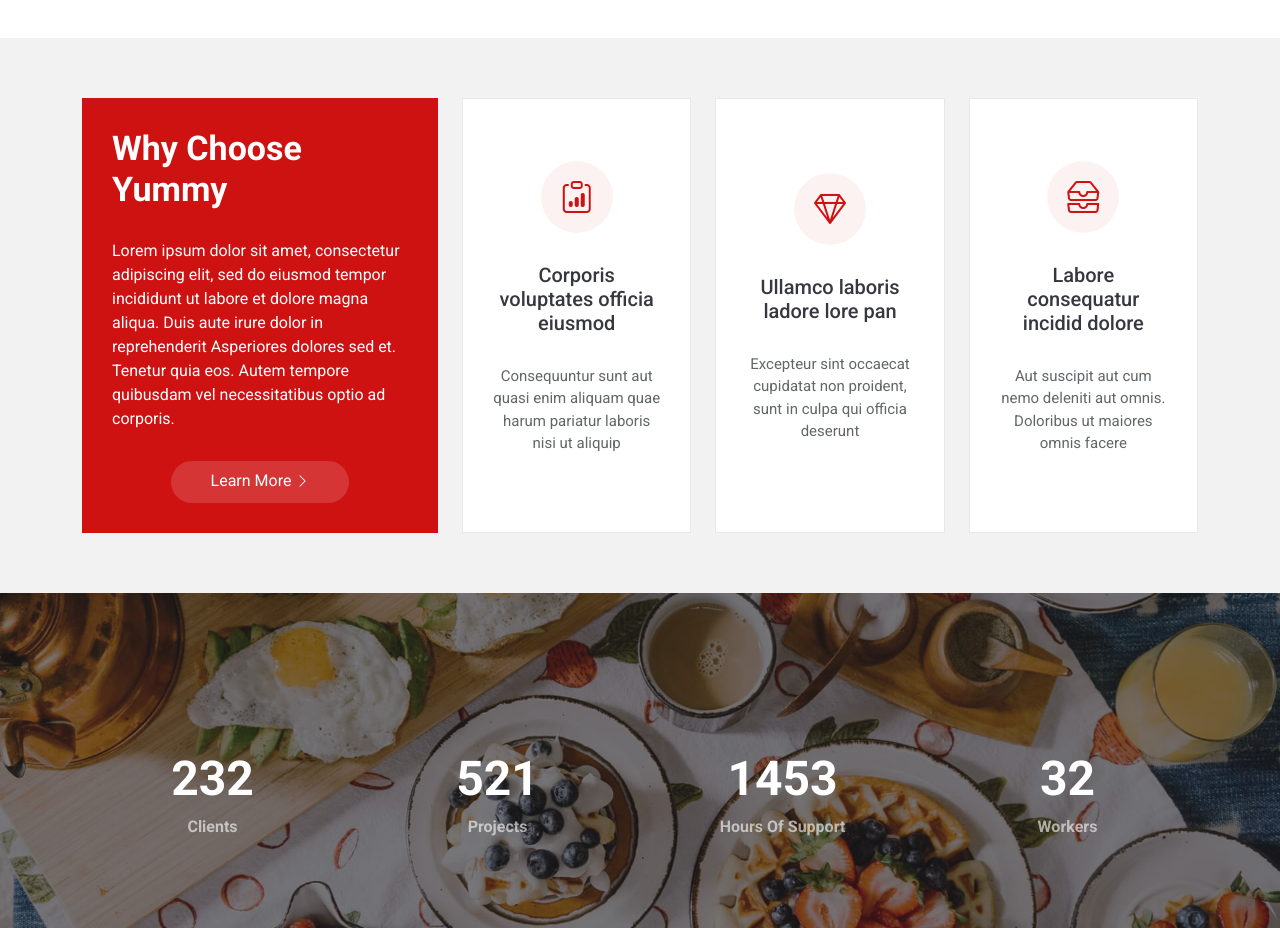
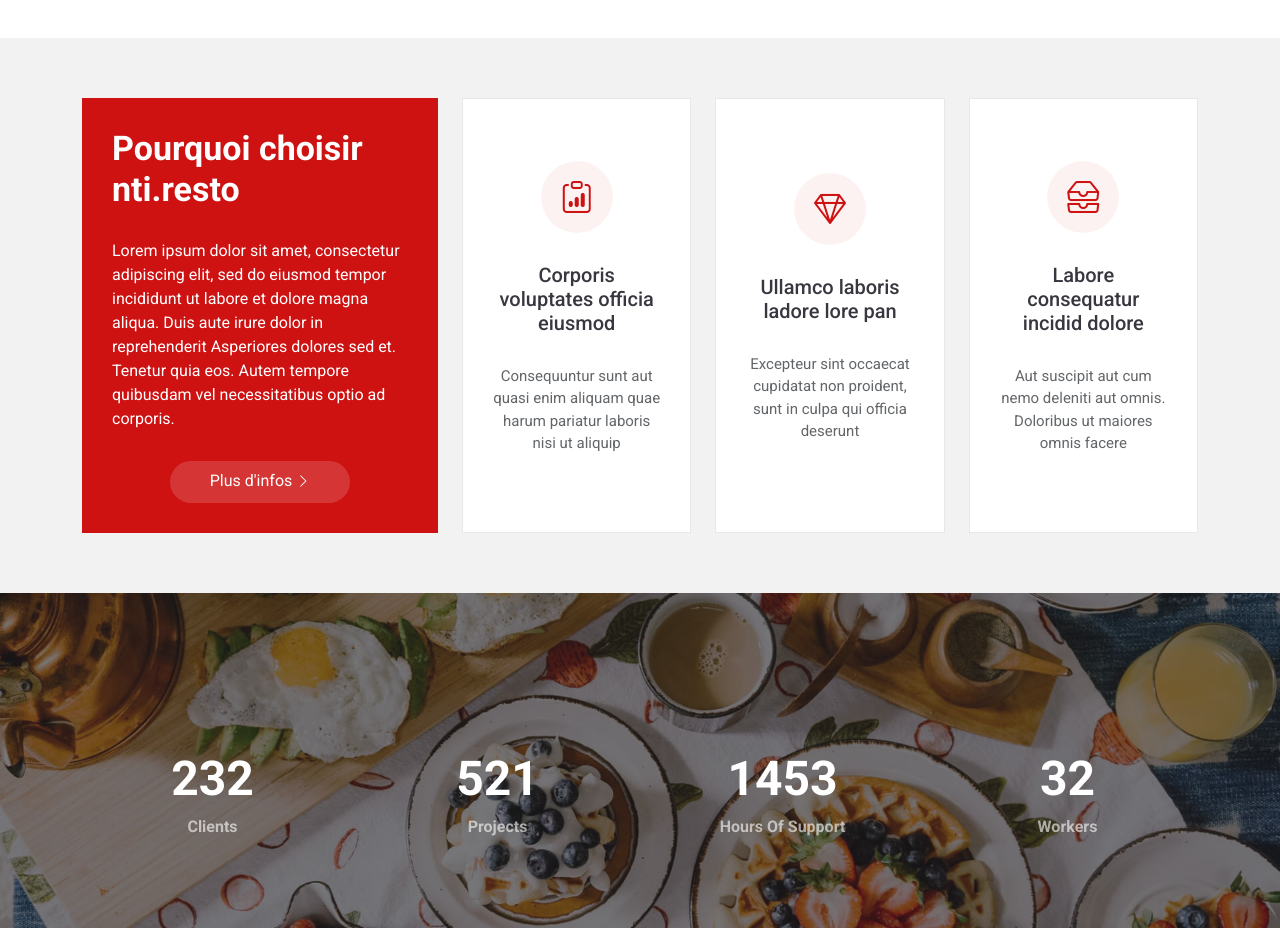
Before and after one commit to iddotahotantcha/nti-resto, a plain HTML site: page index.html in a window 1280 px wide. Shown: the part 1660-2588 px from the top of the page. Drawn offline with Linux system fonts and the light colour scheme.

Commit message:
Mise à jour de la section pourquoi nous choisir

```diff
--- a/index.html
+++ b/index.html
@@ -144,13 +144,13 @@
 
           <div class="col-lg-4" data-aos="fade-up" data-aos-delay="100">
             <div class="why-box">
-              <h3>Why Choose Yummy</h3>
+              <h3>Pourquoi choisir nti.resto</h3>
               <p>
                 Lorem ipsum dolor sit amet, consectetur adipiscing elit, sed do eiusmod tempor incididunt ut labore et dolore magna aliqua. Duis aute irure dolor in reprehenderit
                 Asperiores dolores sed et. Tenetur quia eos. Autem tempore quibusdam vel necessitatibus optio ad corporis.
               </p>
               <div class="text-center">
-                <a href="#" class="more-btn"><span>Learn More</span> <i class="bi bi-chevron-right"></i></a>
+                <a href="#" class="more-btn"><span>Plus d'infos</span> <i class="bi bi-chevron-right"></i></a>
               </div>
             </div>
           </div><!-- End Why Box -->
```
